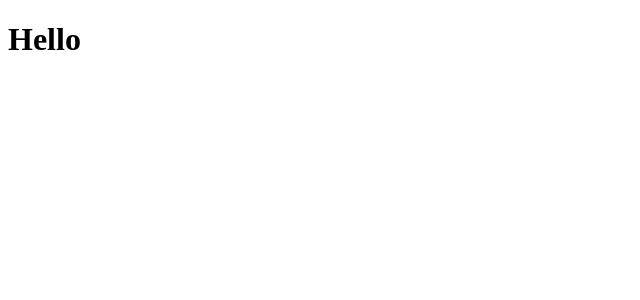
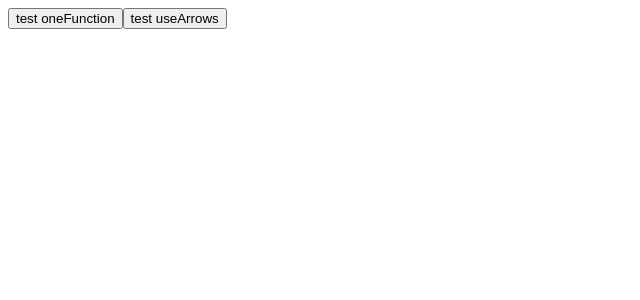
Before and after one commit to smerth/react-lifecycle-logger, a React (Create React App) app: page / in a window 1280 px wide. Shown: the top 300 px of the page, without its empty margins (0-640 px from the left). Built offline with nearby package versions, Linux system fonts and the light colour scheme.

Commit message:
Constructor

```diff
--- a/src/App.js
+++ b/src/App.js
@@ -1,22 +1,31 @@
 import React, { Component } from "react";
 
 class App extends Component {
-  static displayName = "SomethingNew";
-
-  // state = {
-  //   ourInitialState: "golden"
-  // };
-
   constructor(props) {
     super(props);
-    this.state = {
-      whateverValue: "we want"
-    };
+
+    this.oneFunction = this.oneFunction.bind(this);
   }
 
+  oneFunction() {
+    console.log("oneFunction");
+    console.log(this.props);
+  }
+
+  useArrows = () => {
+    console.log("useArrows works without binding");
+    console.log(this.props);
+  };
+
   render() {
-    // console.log(this.state);
-    return <h1>Hello</h1>;
+    console.log(this.state);
+    return (
+      <div>
+        <button onClick={this.oneFunction}>test oneFunction</button>
+
+        <button onClick={this.useArrows}>test useArrows</button>
+      </div>
+    );
   }
 }
 
```
Also changed, not shown: 1 other file (tests, documents, lock files or other folders).
